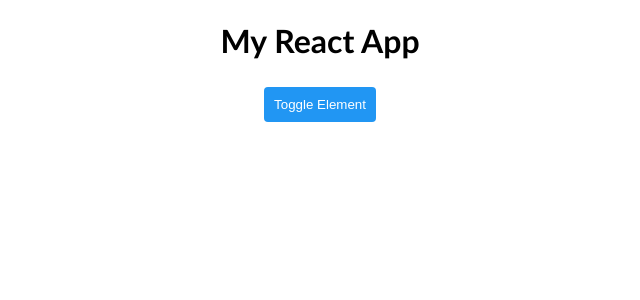
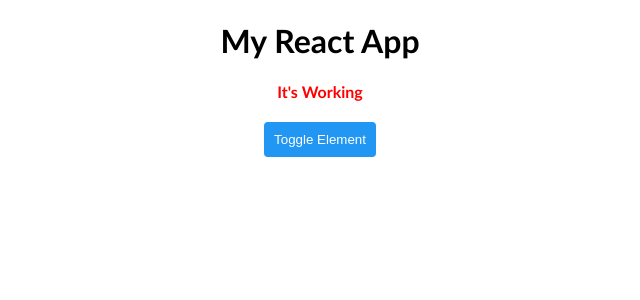
Before and after one commit to MohammedZohaQureshi-lab/ReactApps, a React (Create React App) app in the folder react-readiness/: page / in a window 1280 px wide. Shown: the top 300 px of the page, without its empty margins (320-960 px from the left). Built offline with nearby package versions, Linux system fonts and the light colour scheme.

Commit message:
Practice

```diff
--- a/react-readiness/src/App.js
+++ b/react-readiness/src/App.js
@@ -36,8 +36,6 @@ class App extends Component {
       showPersons: !toggleShow
     })
   }
-
-
   render() {
     const style = {
       minWidth: '100px',
@@ -49,6 +47,7 @@ class App extends Component {
       color: 'white',
       margin: '5px'
     }
+    let classes = ['bold' ,'red'];
 
     let persons = null;
     if (this.state.showPersons) {
@@ -56,10 +55,15 @@ class App extends Component {
         {this.state.persons.map((el, i) => {
           return <Person key={el.id} name={el.name} age={el.age} changeHandler={(event) => this.changeNameHandler(event, el.id)} click={this.deletePersonHandler} />
         })}
-      </div>)
+      </div>
+      )
+      style.backgroundColor = "green";
+      classes.pop();
     }
+
     return (<div className="App">
       <h1>My React App</h1>
+      <p className={classes.join(' ')}>It's Working</p>
       <button style={style} onClick={this.togglePersonsHandler}>Toggle Element</button>
       {persons}
     </div>);
--- a/react-readiness/src/Person/Person.css
+++ b/react-readiness/src/Person/Person.css
@@ -21,3 +21,11 @@
     color: darkslategray;
     min-width: 150px;
 }
+
+.red {
+    color: red;
+}
+
+.bold {
+    font-weight: bold;
+}
```
